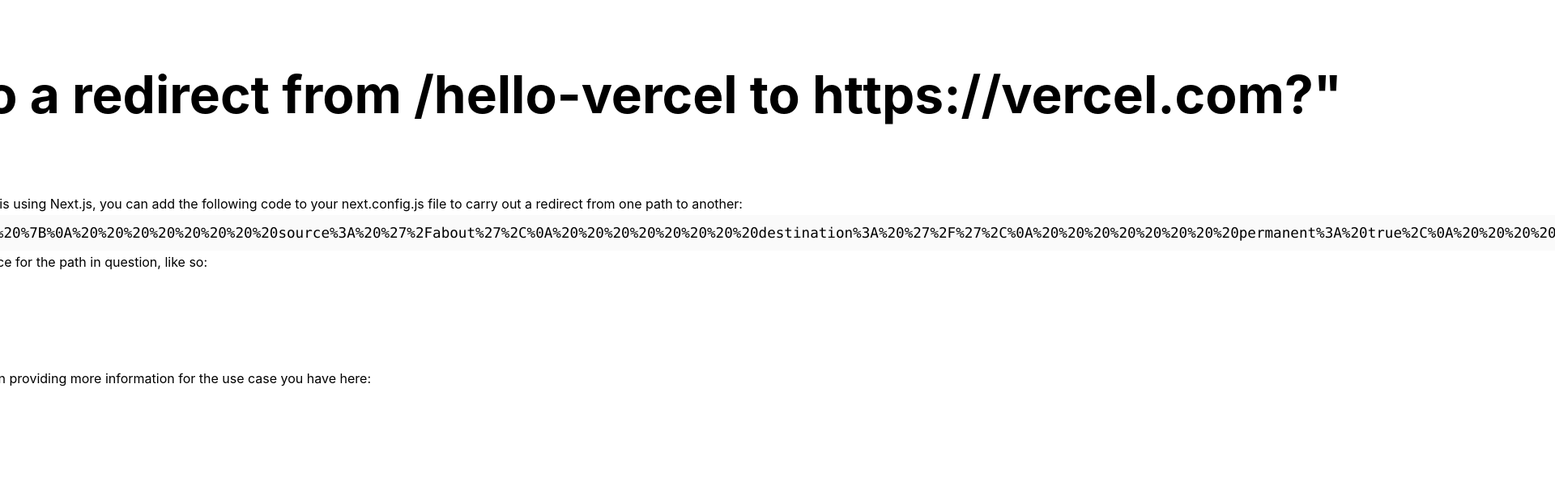
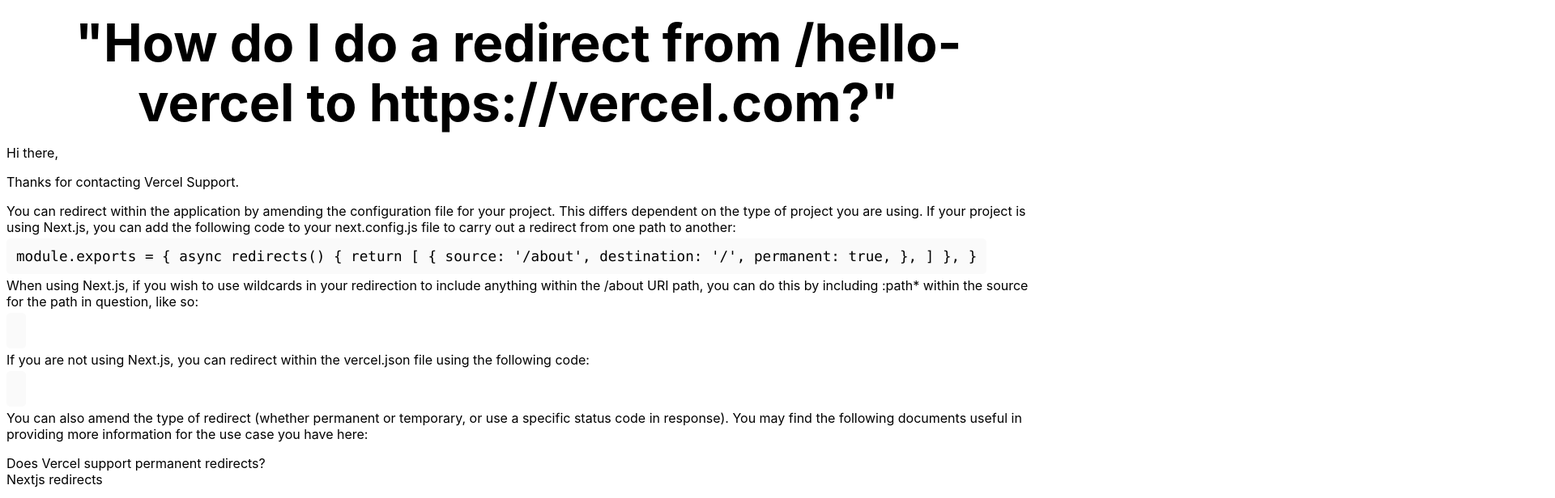
Before and after one commit to licrow/nextjs, a Next.js app: page /redirect in a window 1280 px wide. Shown: the top 616 px of the page at 81% size, 1920 px wide, since content can reach past the window. Built offline with nearby package versions, Linux system fonts and the light colour scheme.

Commit message:
Update redirect.js

```diff
--- a/pages/redirect.js
+++ b/pages/redirect.js
@@ -22,7 +22,18 @@ export default function Home() {
 
 	 <p>You can redirect within the application by amending the configuration file for your project. This differs dependent on the type of project you are using. If your project is using Next.js, you can add the following code to your next.config.js file to carry out a redirect from one path to another:</p>
 
-	 <code className={styles.code}>decodeURI(&apos;module.exports%20%3D%20%7B%0A%20%20async%20redirects()%20%7B%0A%20%20%20%20return%20%5B%0A%20%20%20%20%20%20%7B%0A%20%20%20%20%20%20%20%20source%3A%20%27%2Fabout%27%2C%0A%20%20%20%20%20%20%20%20destination%3A%20%27%2F%27%2C%0A%20%20%20%20%20%20%20%20permanent%3A%20true%2C%0A%20%20%20%20%20%20%7D%2C%0A%20%20%20%20%5D%0A%20%20%7D%2C%0A%7D%0A&apos;)</code>
+	 <code className={styles.code}>module.exports = &#123;
+  async redirects() &#123;
+    return [
+      &#123;
+        source: '/about',
+        destination: '/',
+        permanent: true,
+      &#125;,
+    ]
+  &#125;,
+&#125;
+</code>
 
          <p>When using Next.js, if you wish to use wildcards in your redirection to include anything within the /about URI path, you can do this by including :path* within the source for the path in question, like so:</p>
 
```
